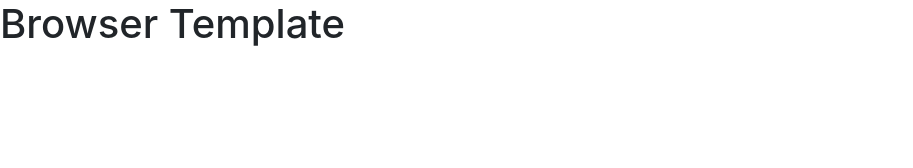
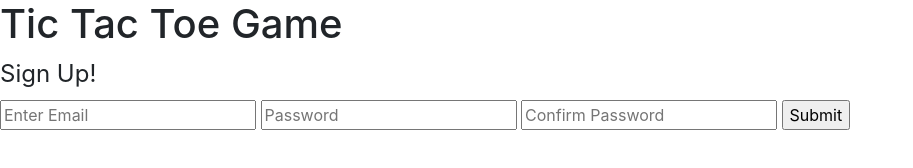
Before and after one commit to tenmediatech/tictactoe, a website built with webpack: page index.html in a window 1280 px wide. Shown: the whole page, without its empty margins (0-913 px from the left). Built offline with nearby package versions, Linux system fonts and the light colour scheme.

```diff
--- a/index.html
+++ b/index.html
@@ -12,6 +12,17 @@
       <script src="public/application.js" type="text/javascript" charset="utf-8" defer></script>
     </head>
     <body>
-      <h1>Browser Template</h1>
+      <h1>Tic Tac Toe Game</h1>
+
+      <h3 id="sign-up-message"></h3>
+
+      <form id="sign-up-form">
+        <legend>Sign Up!</legend>
+        <input required placeholder="Enter Email" name="credentials[email]" type="email" />
+        <input required placeholder="Password" name="credentials[password]" type="password"/>
+        <input required placeholder="Confirm Password" name="credentials[password_confirmation]" type="password"/>
+        <input type="submit" />
+      </form>
+
     </body>
 </html>
```
Also changed, not shown: .eslintrc.json (added), .sass-lint.yml (added), 4 other files.
